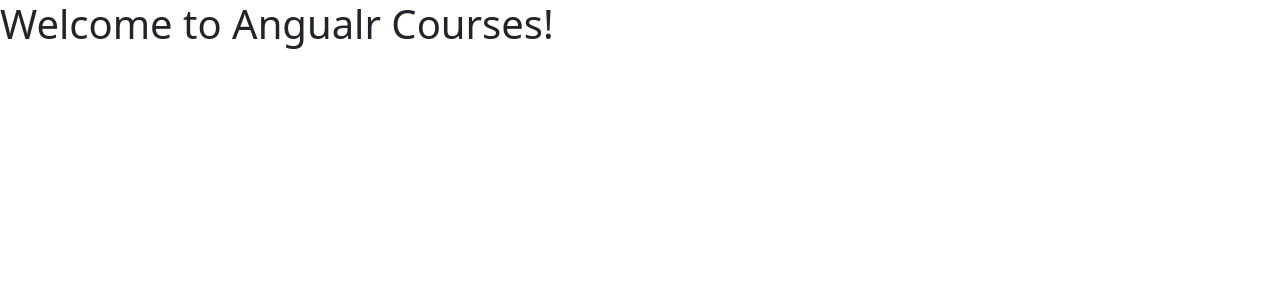
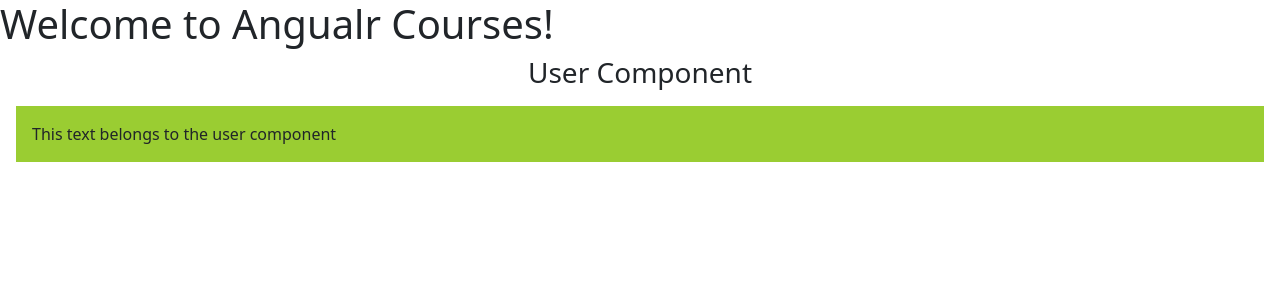
Before and after one commit to mehdijeyranii/AngularCourses, an Angular app: page / in a window 1280 px wide. Shown: the top 300 px of the page. Built offline with nearby package versions, Linux system fonts and the light colour scheme.

Commit message:
Create user component

```diff
--- a/src/app/app.component.html
+++ b/src/app/app.component.html
@@ -1 +1,2 @@
 <h1>{{title}}</h1>
+<app-user></app-user>
--- a/src/app/app.module.ts
+++ b/src/app/app.module.ts
@@ -3,10 +3,12 @@ import { BrowserModule } from '@angular/platform-browser';
 
 import { AppRoutingModule } from './app-routing.module';
 import { AppComponent } from './app.component';
+import { UserComponent } from './components/user/user.component';
 
 @NgModule({
   declarations: [
-    AppComponent
+    AppComponent,
+    UserComponent
   ],
   imports: [
     BrowserModule,
--- /dev/null
+++ b/src/app/components/user/user.component.html
@@ -0,0 +1,2 @@
+<h3>User Component</h3>
+<p>{{caption}}</p>
--- /dev/null
+++ b/src/app/components/user/user.component.scss
@@ -0,0 +1,9 @@
+h3{
+    text-align: center;
+}
+
+p{
+    padding: 1rem;
+    margin: 1rem;
+    background-color: yellowgreen;
+}
--- /dev/null
+++ b/src/app/components/user/user.component.ts
@@ -0,0 +1,10 @@
+import { Component } from '@angular/core';
+
+@Component({
+  selector: 'app-user',
+  templateUrl: './user.component.html',
+  styleUrls: ['./user.component.scss']
+})
+export class UserComponent {
+  caption: string = 'This text belongs to the user component';
+}
```
